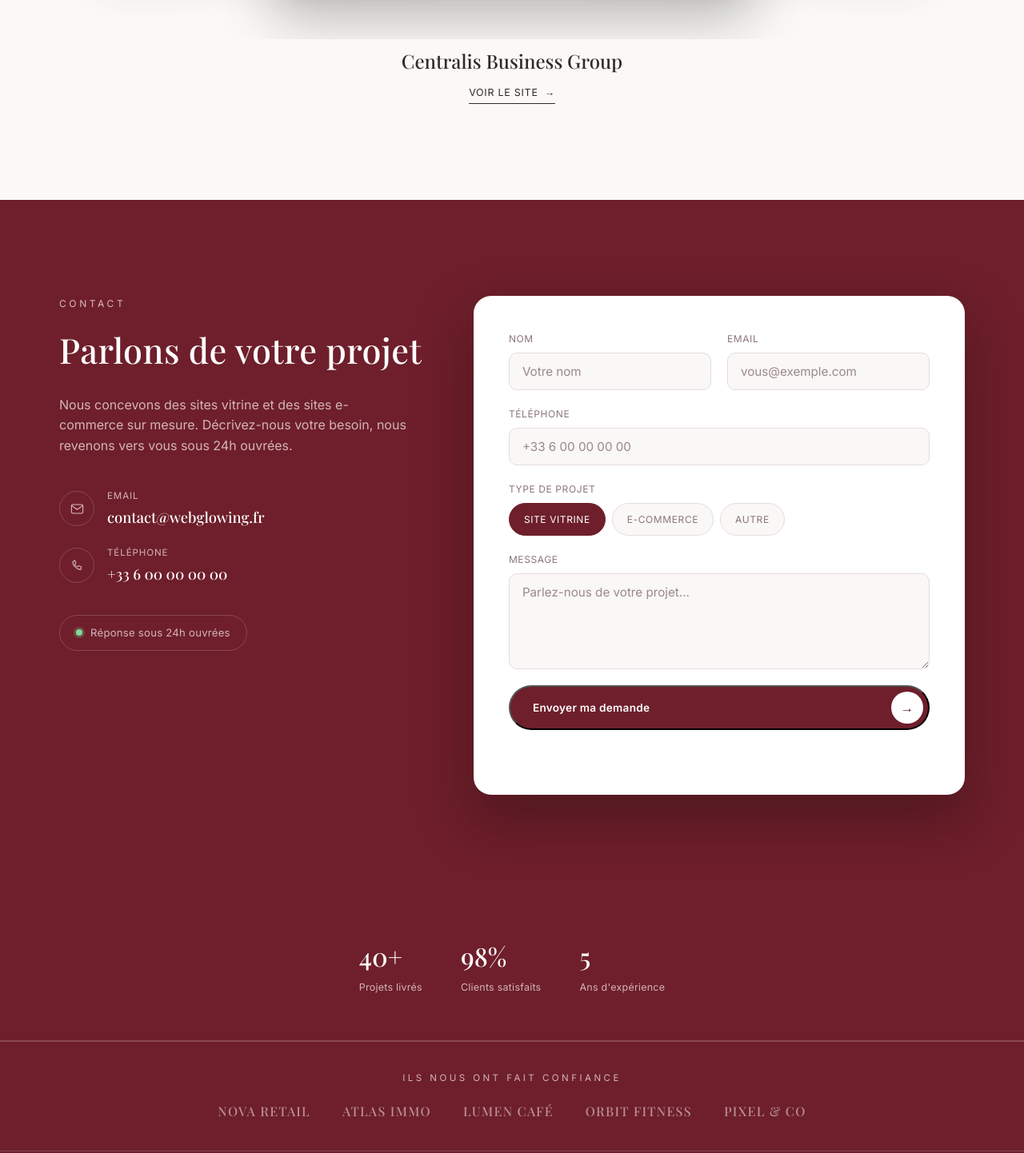
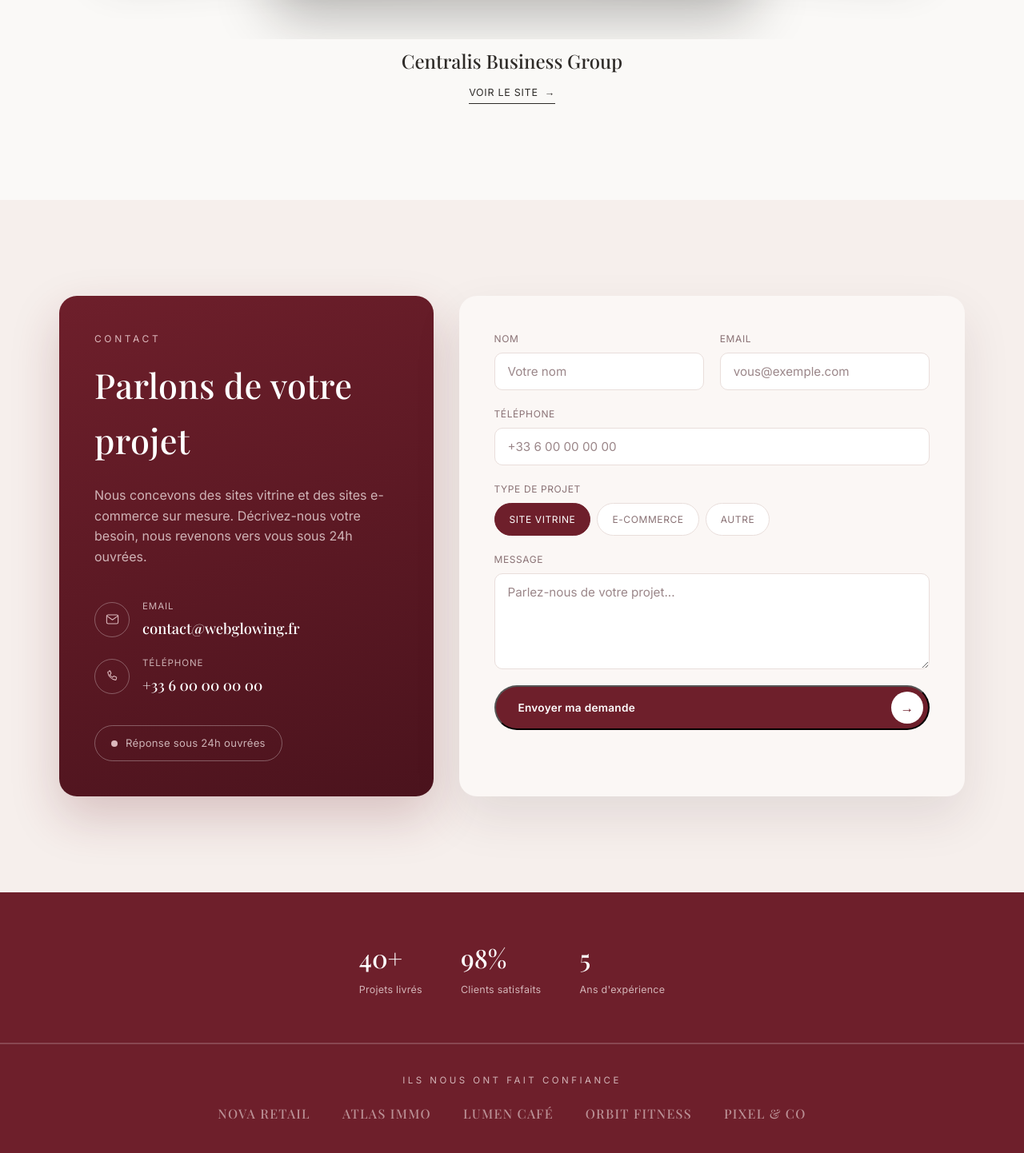
Before and after one commit to Centralis23/webglowing, a PHP site: page / in a window 1280 px wide. Shown: the part 1520-2962 px from the top of the page at 80% size. Run offline with PHP 8.4, Linux system fonts and the light colour scheme.

Commit message:
Soften contact section palette away from stark red/black/white
Replace the near-black shadow and flat dark/white block contrast with
a warm blush backdrop, a burgundy gradient info card, and a soft ivory
form card with colored shadows, matching the site's warmer tone.

Co-Authored-By: Claude Sonnet 5 <noreply@anthropic.com>
Claude-Session: https://claude.ai/code/session_01L4feZGNX4GpSS44QNya5iV

```diff
--- a/style.css
+++ b/style.css
@@ -240,22 +240,30 @@ h1,h2,h3{font-family:var(--ff-display);font-weight:500;letter-spacing:.01em;colo
 
 /* ============ Contact ============ */
 .contact{
-  --form-ink:#241417;
-  --form-ink-dim:#8a7679;
-  --form-line:#e6dcdd;
-  --form-surface:#faf7f7;
+  --c-bg:#f6efec;
+  --form-ink:#3a1f23;
+  --form-ink-dim:#8a7275;
+  --form-line:#e9dedb;
+  --form-surface:#fbf7f5;
+  background:var(--c-bg);
 }
 .contact-grid{
-  display:grid;grid-template-columns:.85fr 1.15fr;gap:64px;align-items:start;
+  display:grid;grid-template-columns:.85fr 1.15fr;gap:32px;align-items:stretch;
 }
-.contact-info .section-title{margin-bottom:22px;}
+.contact-info{
+  background:linear-gradient(160deg,var(--bg) 0%,var(--bg-deep) 100%);
+  border-radius:22px;padding:44px;
+  box-shadow:0 26px 60px rgba(110,31,43,.22);
+}
+.contact-info .section-title{color:var(--white);margin-bottom:22px;}
+.contact-info .section-eyebrow{color:var(--accent);}
 .contact-lead{color:var(--text-dim);margin-bottom:40px;max-width:440px;}
 .contact-details{display:flex;flex-direction:column;gap:20px;margin-bottom:36px;}
 .contact-details li{display:flex;align-items:center;gap:16px;}
 .contact-details-icon{
   flex:none;width:44px;height:44px;border-radius:50%;
   display:flex;align-items:center;justify-content:center;
-  border:1px solid var(--line);color:var(--accent);
+  border:1px solid rgba(255,255,255,.3);color:var(--accent);
 }
 .contact-details-icon svg{width:19px;height:19px;}
 .contact-details-label{display:block;font-size:.72rem;letter-spacing:.08em;text-transform:uppercase;color:var(--text-dim);margin-bottom:3px;}
@@ -263,21 +271,21 @@ h1,h2,h3{font-family:var(--ff-display);font-weight:500;letter-spacing:.01em;colo
 .contact-details li a:hover{color:var(--accent);}
 .contact-badge{
   display:inline-flex;align-items:center;gap:10px;
-  padding:11px 20px;border-radius:999px;border:1px solid var(--line);
+  padding:11px 20px;border-radius:999px;border:1px solid rgba(255,255,255,.3);
   color:var(--text-dim);font-size:.82rem;letter-spacing:.02em;
 }
-.contact-badge-dot{width:8px;height:8px;border-radius:50%;background:#7fd99a;box-shadow:0 0 0 3px rgba(127,217,154,.22);}
+.contact-badge-dot{width:8px;height:8px;border-radius:50%;background:var(--accent);}
 
 .contact-card{
-  background:var(--white);border-radius:22px;padding:44px;
-  box-shadow:0 30px 70px rgba(20,8,10,.35);
+  background:var(--form-surface);border-radius:22px;padding:44px;
+  box-shadow:0 26px 60px rgba(58,31,35,.1);
 }
 .contact-form{display:flex;flex-direction:column;gap:20px;}
 .form-row{display:grid;grid-template-columns:1fr 1fr;gap:20px;}
 .form-field{display:flex;flex-direction:column;gap:8px;}
 .form-field label{font-size:.75rem;letter-spacing:.05em;color:var(--form-ink-dim);text-transform:uppercase;}
 .form-field input,.form-field textarea{
-  background:var(--form-surface);border:1px solid var(--form-line);border-radius:10px;
+  background:var(--white);border:1px solid var(--form-line);border-radius:10px;
   padding:13px 16px;color:var(--form-ink);font-family:var(--ff-body);font-size:.95rem;
   transition:border-color .25s ease,box-shadow .25s ease;
 }
@@ -290,7 +298,7 @@ h1,h2,h3{font-family:var(--ff-display);font-weight:500;letter-spacing:.01em;colo
 .pill-group input[type="radio"]{position:absolute;opacity:0;width:1px;height:1px;pointer-events:none;}
 .pill-option{
   cursor:pointer;padding:10px 18px;border-radius:999px;
-  border:1px solid var(--form-line);background:var(--form-surface);
+  border:1px solid var(--form-line);background:var(--white);
   color:var(--form-ink-dim);font-size:.85rem;white-space:nowrap;
   transition:background .2s ease,border-color .2s ease,color .2s ease;
 }
@@ -306,11 +314,12 @@ h1,h2,h3{font-family:var(--ff-display);font-weight:500;letter-spacing:.01em;colo
   background:var(--bg);color:var(--white);
 }
 .contact-card .btn-hero-block .btn-hero-arrow{background:var(--white);color:var(--bg);}
-.form-note{font-size:.85rem;color:#3f8a5c;min-height:1.2em;}
+.form-note{font-size:.85rem;color:var(--bg);min-height:1.2em;}
 
 @media (max-width:900px){
-  .contact-grid{grid-template-columns:1fr;gap:40px;}
+  .contact-grid{grid-template-columns:1fr;gap:24px;}
   .contact-card{padding:32px 28px;}
+  .contact-info{padding:36px 32px;}
 }
 @media (max-width:560px){
   .contact-card{padding:26px 20px;border-radius:18px;}
```
